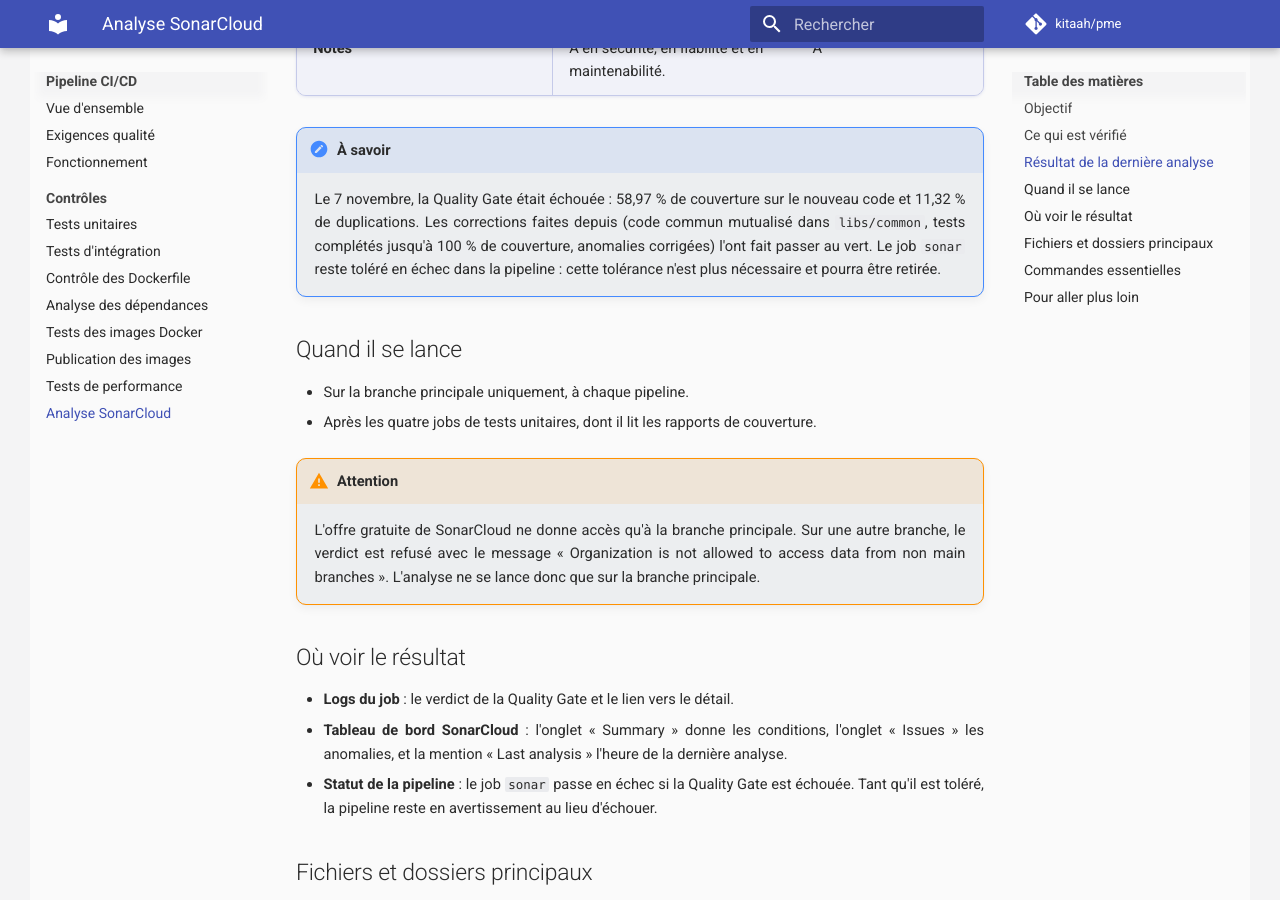
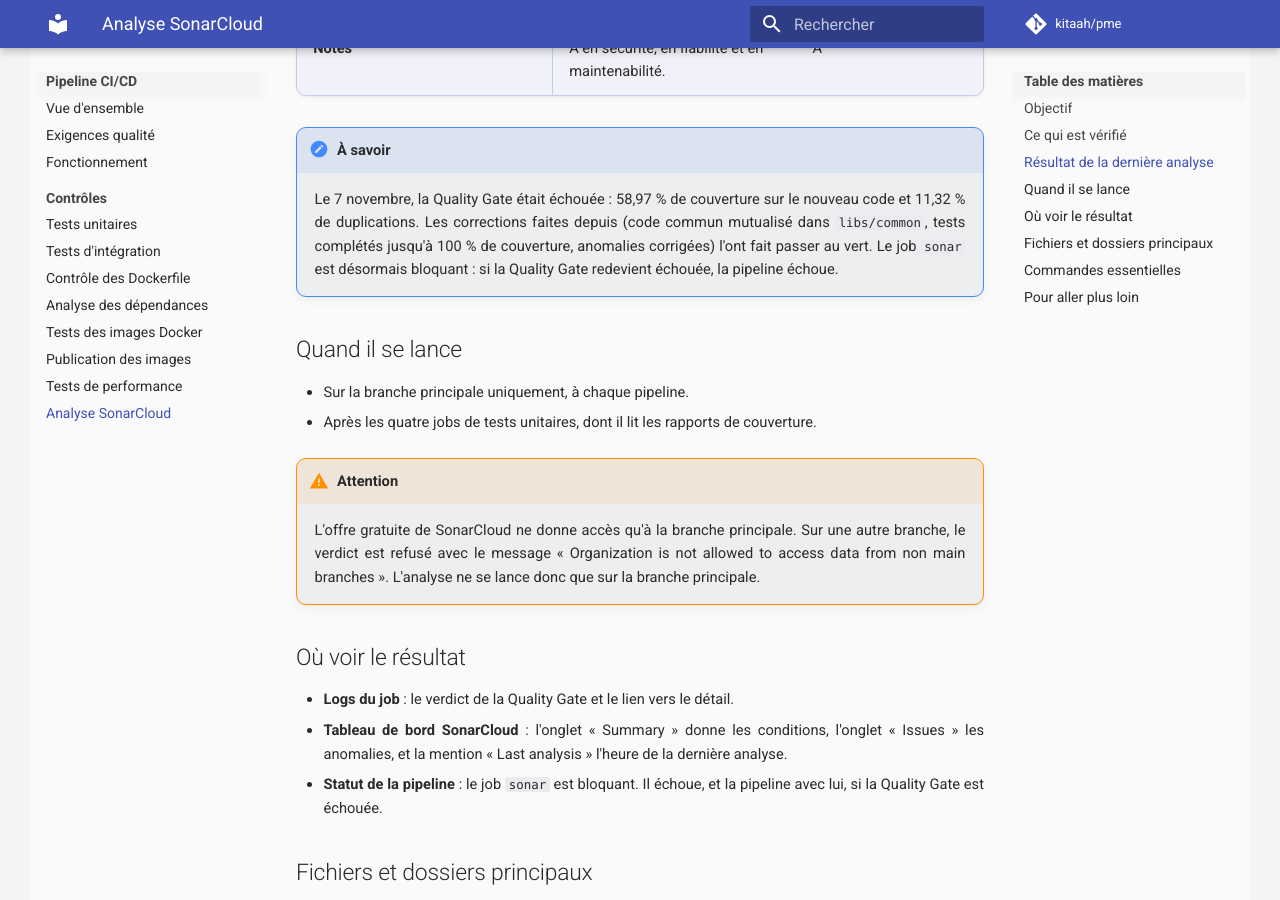
Before and after one commit to kitaah/pme, an MkDocs documentation site: the page built from docs/pipeline/analyse-sonarcloud.md, in a window 1280 px wide and 900 px high, scrolled down 1938 px. Built offline with MkDocs 1.6.1 and Material for MkDocs 9.7.7, drawn with Linux system fonts in a browser that asks for light colours; comment, search, counter and statistics services are not loaded.

Commit message:
docs(mkdocs): updating mkdocs

```diff
--- a/docs/pipeline/analyse-sonarcloud.md
+++ b/docs/pipeline/analyse-sonarcloud.md
@@ -57,8 +57,8 @@ Mesures relevées le 11 novembre 2026, sur la branche principale (1,7 millier de
 !!! note "À savoir"
     Le 7 novembre, la Quality Gate était échouée : 58,97 % de couverture sur le nouveau code et 11,32 % de duplications.
     Les corrections faites depuis (code commun mutualisé dans `libs/common`, tests complétés jusqu'à 100 % de couverture,
-    anomalies corrigées) l'ont fait passer au vert. Le job `sonar` reste toléré en échec dans la pipeline : cette tolérance
-    n'est plus nécessaire et pourra être retirée.
+    anomalies corrigées) l'ont fait passer au vert. Le job `sonar` est désormais bloquant : si la Quality Gate
+    redevient échouée, la pipeline échoue.
 
 ## Quand il se lance
 
@@ -74,7 +74,7 @@ Mesures relevées le 11 novembre 2026, sur la branche principale (1,7 millier de
 
 - **Logs du job** : le verdict de la Quality Gate et le lien vers le détail.
 - **Tableau de bord SonarCloud** : l'onglet « Summary » donne les conditions, l'onglet « Issues » les anomalies, et la mention « Last analysis » l'heure de la dernière analyse.
-- **Statut de la pipeline** : le job `sonar` passe en échec si la Quality Gate est échouée. Tant qu'il est toléré, la pipeline reste en avertissement au lieu d'échouer.
+- **Statut de la pipeline** : le job `sonar` est bloquant. Il échoue, et la pipeline avec lui, si la Quality Gate est échouée.
 
 ## Fichiers et dossiers principaux
 
```
Also changed, not shown: docs/pipeline/fonctionnement.md (+1 -1 lines).
